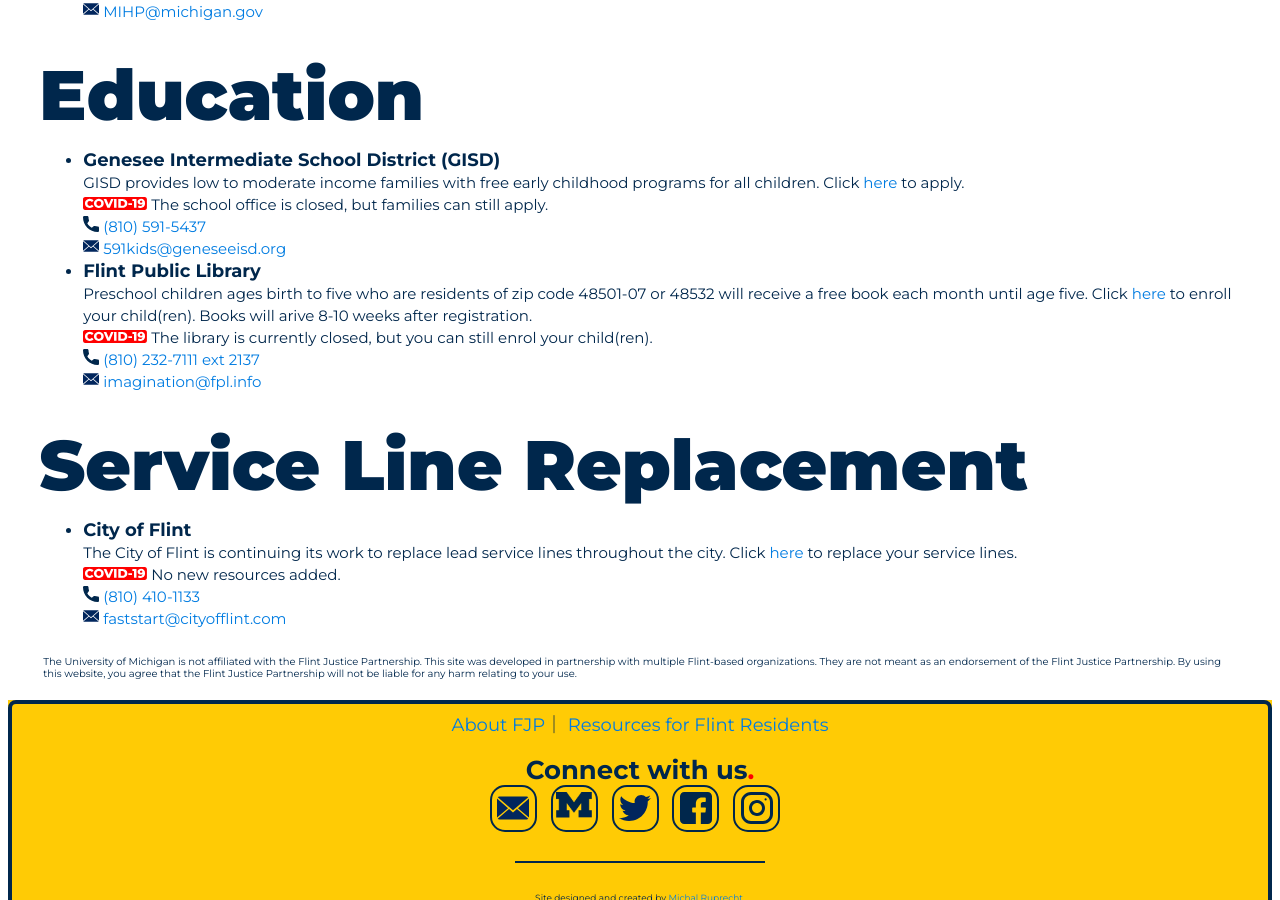
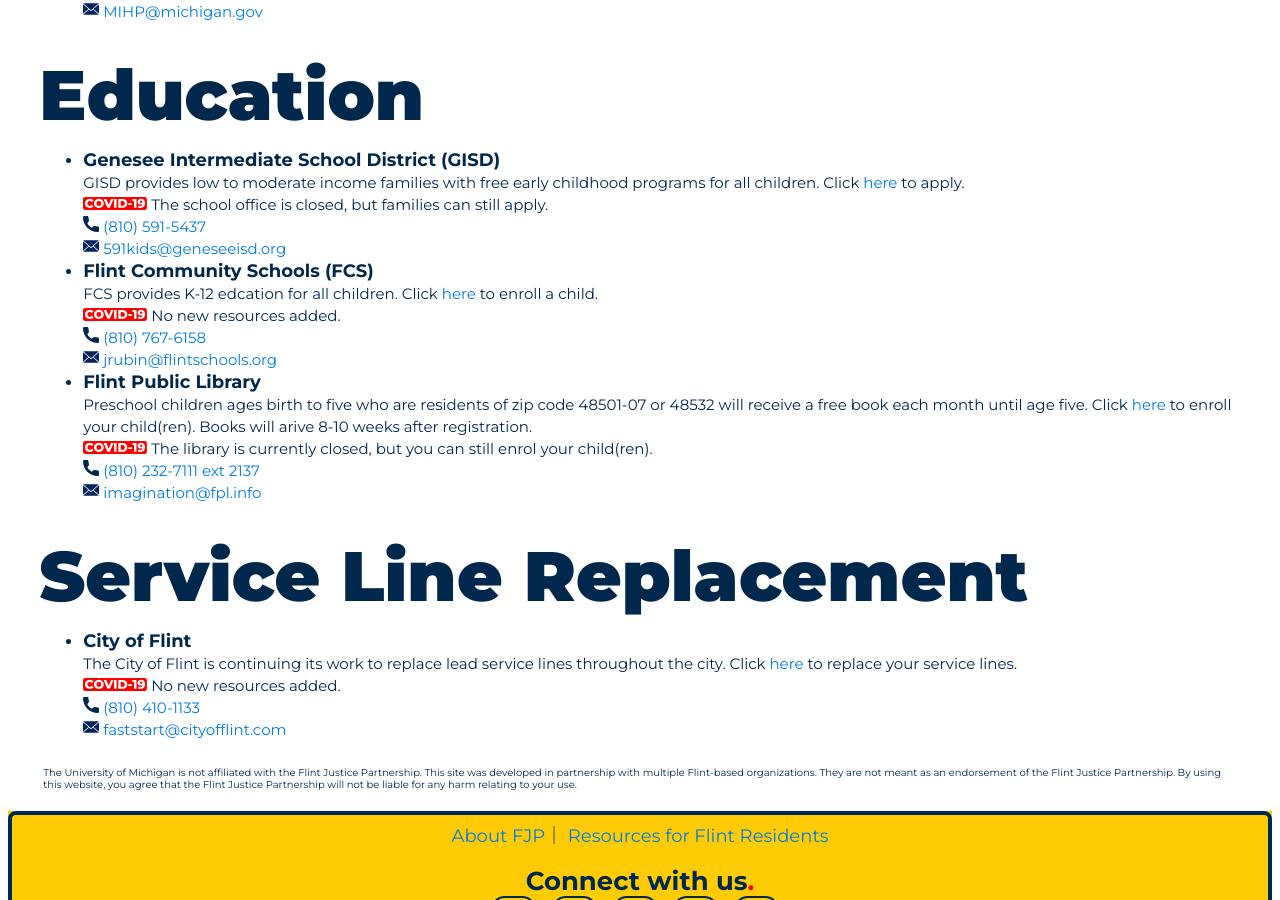
Before and after one commit to umichfjp/umichfjp.github.io, a Jekyll site: the page built from pages/resources.html, in a window 1280 px wide and 900 px high, scrolled down 3477 px. Built offline with Jekyll 4.4.1, drawn with Linux system fonts in a browser that asks for light colours.

Commit message:
Update resources.html

```diff
--- a/pages/resources.html
+++ b/pages/resources.html
@@ -257,6 +257,13 @@ title: Resources - FJP
             <br /><img src="https://umichfjp.github.io/assets/icons/mail.svg" alt="Mail" style="width:16px;"> <a href="mailto:591kids@geneseeisd.org">591kids@geneseeisd.org</a>
           </li>
           <li>
+            <b><big>Flint Community Schools (FCS)</big></b>
+            <br />FCS provides K-12 edcation for all children. Click <a href="https://4.files.edl.io/2e8a/08/27/19/192650-b55ec6d4-db7c-4945-b118-e169245e2971.pdf" target="_blank">here</a> to enroll a child.
+            <br /><img src="https://umichfjp.github.io/assets/icons/covid.svg" alt="covid-19" style="width:64px;"> No new resources added.
+            <br /><img src="https://umichfjp.github.io/assets/icons/phone.svg" alt="Phone" style="width:16px;"> <a href="tel:+1810-767-6158">(810) 767-6158</a>
+            <br /><img src="https://umichfjp.github.io/assets/icons/mail.svg" alt="Mail" style="width:16px;"> <a href="mailto:jrubin@flintschools.org?subject=[FCS Enrollment]">jrubin@flintschools.org</a>
+          </li>
+          <li>
             <b><big>Flint Public Library</big></b>
             <br />Preschool children ages birth to five who are residents of zip code 48501-07 or 48532 will receive a free book each month until age five. Click <a href="https://imaginationlibrary.com/check-availability/" target="_blank">here</a> to enroll your child(ren). Books will arive 8-10 weeks after registration.
             <br /><img src="https://umichfjp.github.io/assets/icons/covid.svg" alt="covid-19" style="width:64px;"> The library is currently closed, but you can still enrol your child(ren).
```
